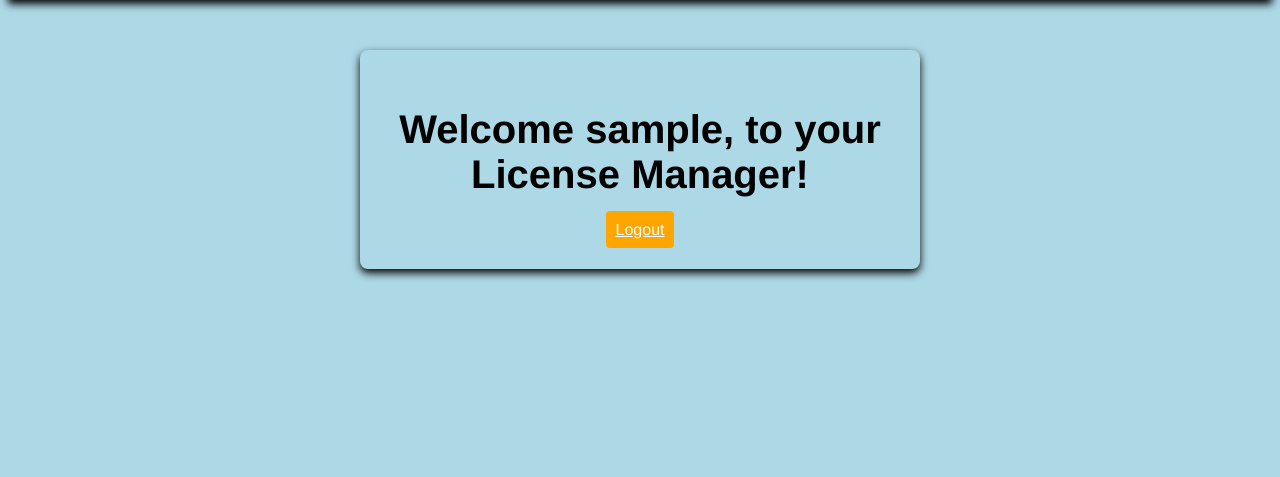
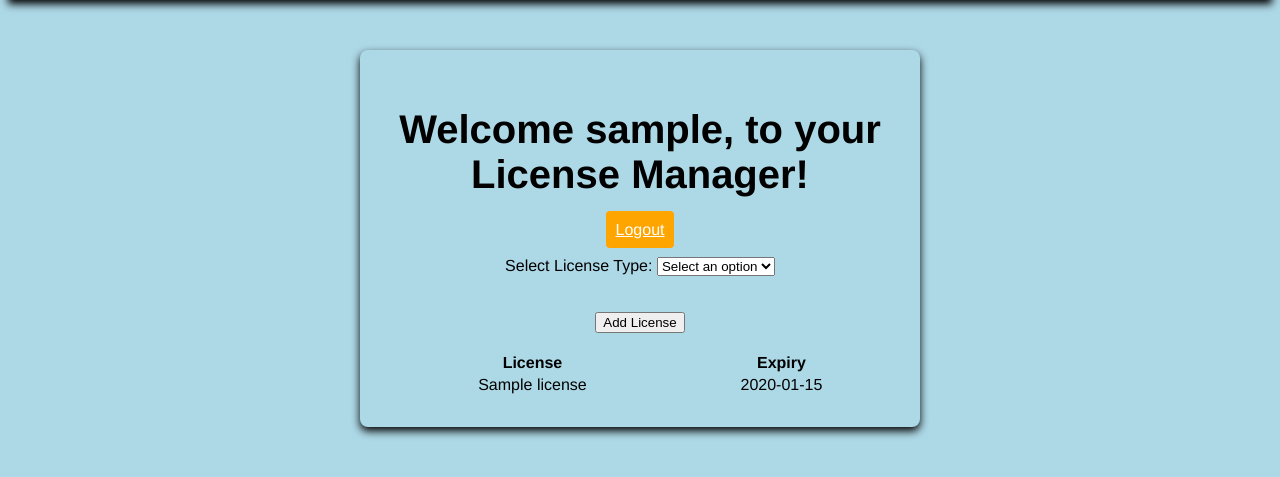
Before and after one commit to HerbAvenue/LicenseExpiryManager, a Flask app: page /dashboard in a window 1280 px wide. Shown: the part 66-543 px from the top of the page. Run offline with Flask 3, Linux system fonts and the light colour scheme; a user stored in the database is signed in; tables that the repository leaves empty hold one stand-in row (values such as "Sample post").

Commit message:
Created Add License Functionality

```diff
--- a/app.py
+++ b/app.py
@@ -1,41 +1,44 @@
-from flask import Flask, render_template, session, redirect, url_for, request
+from flask import Flask, render_template, session, redirect, url_for, request, flash
 from flask_sqlalchemy import SQLAlchemy
 from sqlalchemy import Date
 from werkzeug.security import generate_password_hash, check_password_hash
+from datetime import datetime
+from sqlalchemy.orm import relationship, backref
 
 #Deploy Flask
 app = Flask(__name__)
 app.secret_key = "LicManagerKey"
 
 #Configure SQLAlchemy
-app.config['SQLALCHEMY_BINDS'] = {
-    'db1': 'sqlite:///users.db',
-    'db2': 'sqlite:///licenses.db'
-}
+app.config['SQLALCHEMY_DATABASE_URI'] = 'sqlite:///licmanager.db'
 app.config['SQLALCHEMY_TRACK_MODIFICATIONS'] = False
 db = SQLAlchemy(app)
 
 #Create Databases
-class Users(db.Model):
-    __bind_key__ = 'db1'
-    UserId = db.Column(db.Integer, primary_key = True)
-    Username = db.Column(db.String(25), unique=True, nullable = False)
-    Password_hash = db.Column(db.String(150), nullable=False)
+#Users Database
+class User(db.Model):
+    __tablename__ = 'users'
+    id = db.Column(db.Integer, primary_key=True)
+    username = db.Column(db.String(25), unique=True, nullable=False)
+    password_hash = db.Column(db.String(150), nullable=False)
+    licenses = relationship('License', backref='user', lazy=True)
 
     def set_password(self, password):
-        self.Password_hash = generate_password_hash(password)
+        self.password_hash = generate_password_hash(password)
 
     def check_password(self, password):
-        return check_password_hash(self.Password_hash, password)
+        return check_password_hash(self.password_hash, password)
 
-class Licenses(db.Model):
-    __bind_key__ = 'db2'
+#Licenses Database
+class License(db.Model):
+    __tablename__ = 'licenses'
     id = db.Column(db.Integer, primary_key=True)
-    name = db.Column(db.String(20), nullable=False)
+    user_id = db.Column(db.Integer, db.ForeignKey('users.id'), nullable=False)
+    name = db.Column(db.String(50), nullable=False)  # e.g., "Credit Card - Visa"
     expiry = db.Column(Date, nullable=False)
 
     def __repr__(self):
-        return '<License %r>' % self.id
+        return f'<License {self.name} - Expiry: {self.expiry}>'
 
 #Routes
 @app.route('/')
@@ -50,7 +53,7 @@ def login():
     #Collect login form info
     username = request.form['username']
     password = request.form['password']
-    user = Users.query.filter_by(Username=username).first()
+    user = User.query.filter_by(username=username).first()
 
     #Check login info in DB
     if user and user.check_password(password):
@@ -68,7 +71,7 @@ def login():
 def register():
     username = request.form['username']
     password = request.form['password']
-    user = Users.query.filter_by(Username=username).first()
+    user = User.query.filter_by(username=username).first()
 
     if not username or not password:
         return 'You need to enter a username and password'
@@ -76,7 +79,7 @@ def register():
     if user:
         return render_template('index.html', error='User Already Exists')
     else:
-        new_user = Users(Username=username)
+        new_user = User(username=username)
         new_user.set_password(password)
         db.session.add(new_user)
         db.session.commit()
@@ -84,11 +87,46 @@ def register():
         return redirect(url_for('dashboard'))
 
 #Dashboard
-@app.route('/dashboard')
+@app.route('/dashboard', methods=["GET", "POST"])
 def dashboard():
-    if "username" in session:
-        return render_template('dashboard.html', username=session['username'])
+    if "username" not in session:
+        return redirect(url_for('index'))
 
+    user = User.query.filter_by(username=session['username']).first()
+
+    if request.method == "POST":
+        # Get data from the form
+        license_type = request.form.get('license-type')
+        specific_type = request.form.get('credit-card-type') or \
+                        request.form.get('specific-license-type') or \
+                        request.form.get('membership-name')
+        expiry_date = request.form.get('expiry-date')
+
+        # Validate data
+        if not license_type or not specific_type or not expiry_date:
+            flash("All fields are required!", "error")
+            return redirect(url_for('dashboard'))
+
+        # Parse expiry date and save to the database
+        try:
+            expiry_date_obj = datetime.strptime(expiry_date, "%Y-%m-%d").date()
+        except ValueError:
+            flash("Invalid date format!", "error")
+            return redirect(url_for('dashboard'))
+
+        new_license = License(
+            user_id=user.id,
+            name=f"{license_type} - {specific_type}",
+            expiry=expiry_date_obj
+        )
+        db.session.add(new_license)
+        db.session.commit()
+        flash("License added successfully!", "success")
+
+    # Fetch licenses for the logged-in user
+    licenses = License.query.filter_by(user_id=user.id).order_by(License.expiry).all()
+
+    return render_template('dashboard.html', username=session['username'], licenses=licenses)
 
 
 #Logout
@@ -100,11 +138,5 @@ def logout():
 #Creates databases when running app.py directly
 if __name__ == "__main__":
     with app.app_context():
-        db.create_all(bind_key=["db1"])
-        db.create_all(bind_key=["db2"])
-
-        print('Databases Created.')
-
-
-
-##https://www.youtube.com/watch?v=Fr2MxT9M0V4 - T42.45
+        db.create_all()
+        print('Database Initialized.')
--- a/static/css/styles.css
+++ b/static/css/styles.css
@@ -24,6 +24,10 @@ main {
   justify-content: center;
   align-items: center;
   flex: 1;
+  width: 100%;
+}
+
+table {
   width: 100%;
 }
 
--- a/static/css/styles.scss
+++ b/static/css/styles.scss
@@ -29,6 +29,10 @@ main{
     justify-content: center;
     align-items: center;
     flex: 1;
+    width: 100%;
+}
+
+table{
     width: 100%;
 }
 
--- a/templates/dashboard.html
+++ b/templates/dashboard.html
@@ -8,5 +8,105 @@
     <h1>Welcome {{username}}, to your License Manager!</h1>
     <a href="" class="btn-logout"/>
     <a href="{{url_for('logout')}}" class="btn btn-logout">Logout</a>
+
+    <br /><br />
+
+    <!--ADD LICENSE FORM-->
+    <form action="/dashboard" method="POST" style="text-align: center;">
+
+        <!-- First Dropdown -->
+        <label for="main-dropdown">Select License Type:</label>
+        <select id="main-dropdown" name="license-type">
+            <option value="" selected disabled>Select an option</option>
+            <option value="Credit Card">Credit Card</option>
+            <option value="License">License</option>
+            <option value='Memberships'>Memberships</option>
+        </select>
+
+        <br /><br />
+
+        <!-- Second Dropdown for Credit Card Types -->
+        <div id="credit-card-types" style="display: none;">
+            <label for="credit-card-dropdown">Select Credit Card Type:</label>
+            <select id="credit-card-dropdown" name="credit-card-type">
+                <option value="" selected disabled>Select Card Type</option>
+                <option value="Visa">Visa</option>
+                <option value="MasterCard">MasterCard</option>
+                <option value="American Express">American Express</option>
+            </select>
+        </div>
+
+        <!-- Second Dropdown for License Types -->
+        <div id="license-types" style="display: none;">
+            <label for="license-dropdown">Select License Type:</label>
+            <select id="license-dropdown" name="license-type">
+                <option value="" selected disabled>Select Card Type</option>
+                <option value="Drivers License">Drivers License</option>
+                <option value="Boat License">Boat License</option>
+                <option value="Gun License">Gun License</option>
+            </select>
+        </div>
+
+        <!-- Second Dropdown for Memberships -->
+        <div id="memberships-types" style="display: none;">
+            <label for="membership-dropdown">Select License Type:</label>
+            <input id="membership-input" name="membership-name" placeholder="Membership Name">
+        </div>
+
+        <!-- Date Selector -->
+        <div id="date-picker" style="display: none;">
+            <br />
+            <label for="expiry-date">Select Expiry Date:</label>
+            <input type="date" id="expiry-date" name="expiry-date">
+        </div>
+
+        <br />
+
+        <input type="submit" value="Add License">
+    </form>
+
+    <br />
+
+    <table>
+        <tr>
+            <th>License</th>
+            <th>Expiry</th>
+        </tr>
+        {% for license in licenses %}
+        <tr>
+            <td>{{ license.name }}</td>
+            <td>{{ license.expiry }}</td>
+        </tr>
+        {% endfor %}
+    </table>
 </div>
+
+<script>
+    document.getElementById('main-dropdown').addEventListener('change', function () {
+        // Get all dropdown sections
+        const creditCardDiv = document.getElementById('credit-card-types');
+        const licenseDiv = document.getElementById('license-types');
+        const membershipsDiv = document.getElementById('memberships-types');
+        const datePickerDiv = document.getElementById('date-picker');
+
+        // Reset all sections
+        creditCardDiv.style.display = 'none';
+        licenseDiv.style.display = 'none';
+        membershipsDiv.style.display = 'none';
+        datePickerDiv.style.display = 'none';
+
+        // Show the appropriate section based on selection
+        if (this.value === 'Credit Card') {
+            creditCardDiv.style.display = 'block';
+        } else if (this.value === 'License') {
+            licenseDiv.style.display = 'block';
+        } else if (this.value === 'Memberships') {
+            membershipsDiv.style.display = 'block';
+        }
+
+        // Always show the date picker for all options
+        datePickerDiv.style.display = 'block';
+    });
+</script>
+
 {% endblock %}
--- a/templates/index.html
+++ b/templates/index.html
@@ -28,7 +28,6 @@
     </form>
 </div>
 
-<!--LEARN WHAT THIS JAVASCRIPT DOES-->
 <script>
     function setActionForm(action) {
         let form = document.getElementById("auth-form");
```
Also changed, not shown: instance/licenses.db (deleted), instance/licmanager.db (added), instance/users.db (deleted), 1 other file.
